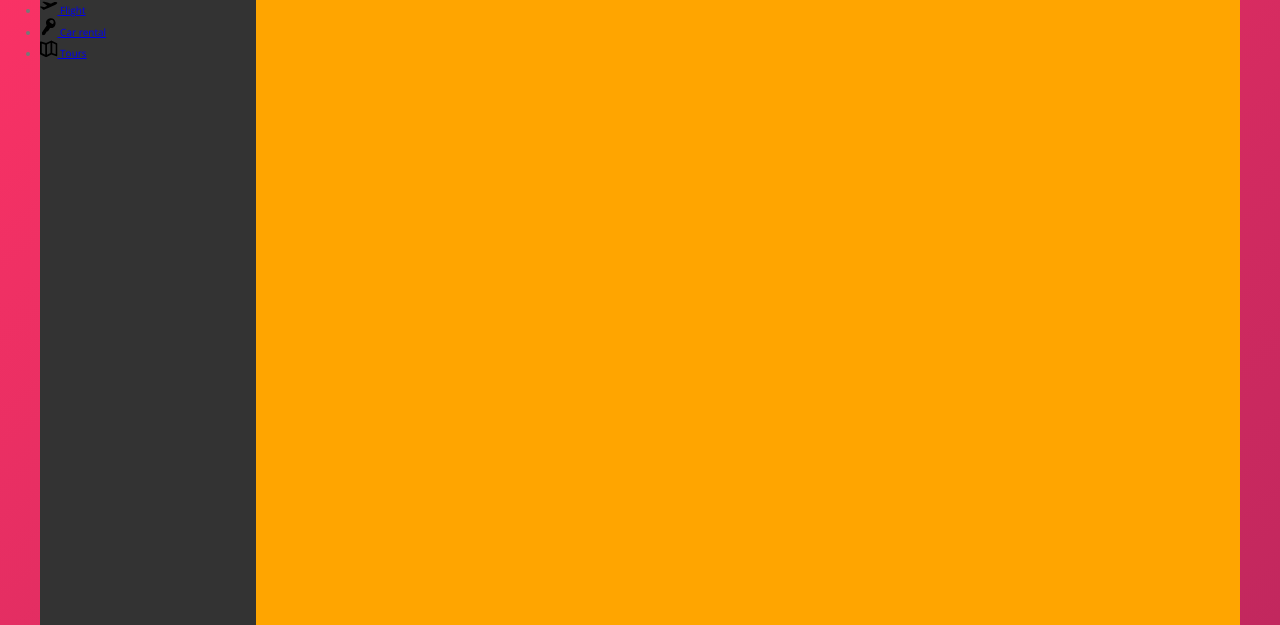
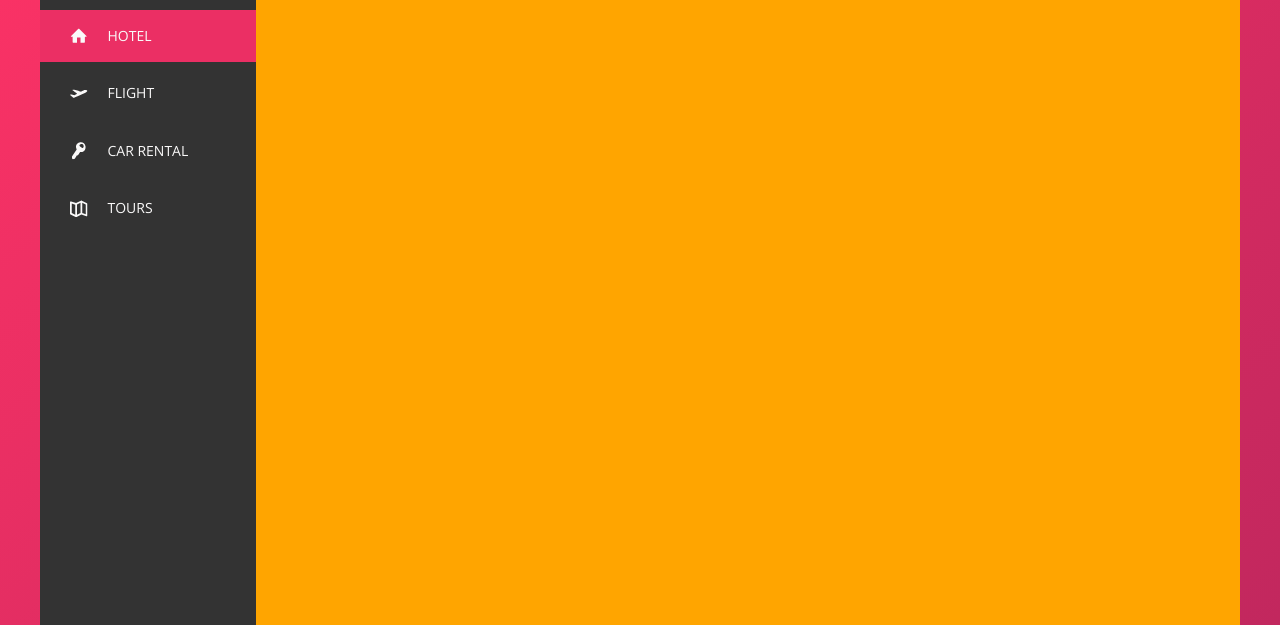
Before and after one commit to jobeiri/trillo, a website: page index.html in a window 1280 px wide. Shown: the part 175-800 px from the top of the page. Drawn offline with nearby package versions, Linux system fonts and the light colour scheme.

Commit message:
13. Building the Navigation - Part 2

```diff
--- a/index.html
+++ b/index.html
@@ -48,7 +48,7 @@
             <div class="content">
                 <nav class="sidebar">
                     <ul class="side-nav">
-                        <li class="side-nav__item">
+                        <li class="side-nav__item side-nav__item--active">
                             <a href="#" class="side-nav__link">
                                 <svg class="side-nav__icon">
                                     <use xlink:href="img/sprite.svg#icon-home"></use>
--- a/sass/_components.scss
+++ b/sass/_components.scss
@@ -120,15 +120,66 @@
 
 // SIDE NAVIGATION
 .side-nav {
+  font-size: 1.4rem;
+  list-style: none;
+  margin-top: 3.5rem;
   &__item {
+    position: relative;
+
+    &:not(:last-child) {
+      margin-bottom: 0.5rem;
+    }
+
+    &::before {
+      content: "";
+      position: absolute;
+      top: 0;
+      left: 0;
+      width: 0.3rem;
+      height: 100%;
+      background-color: var(--color-primary);
+      transform: scaleY(0);
+      transition: transform 0.2s, width 0.4s (cubic-bezier(1, 0, 0, 1)) 0.2s,
+        background-color 0.1s;
+    }
+
+    &:hover::before,
+    &--active::before {
+      transform: scaleY(1);
+      width: 100%;
+    }
+
+    &:active::before {
+      background-color: var(--color-primary-light);
+    }
   }
 
-  &__link {
+  &__link:link,
+  &__link:visited {
+    color: var(--color-grey-light-1);
+    text-decoration: none;
+    text-transform: uppercase;
+    display: block;
+    padding: 1.5rem 3rem;
+
+    position: relative;
+    z-index: 100;
+
+    display: flex;
+    align-items: center;
   }
+
+  /*
+  &__link:hover {
+    color: orangered;
+  }
+  */
 
   &__icon {
     width: 1.75rem;
     height: 1.75rem;
+    margin-right: 2rem;
+    fill: currentColor;
   }
 }
 
```
Also changed, not shown: css/style.css, 1 other file.
